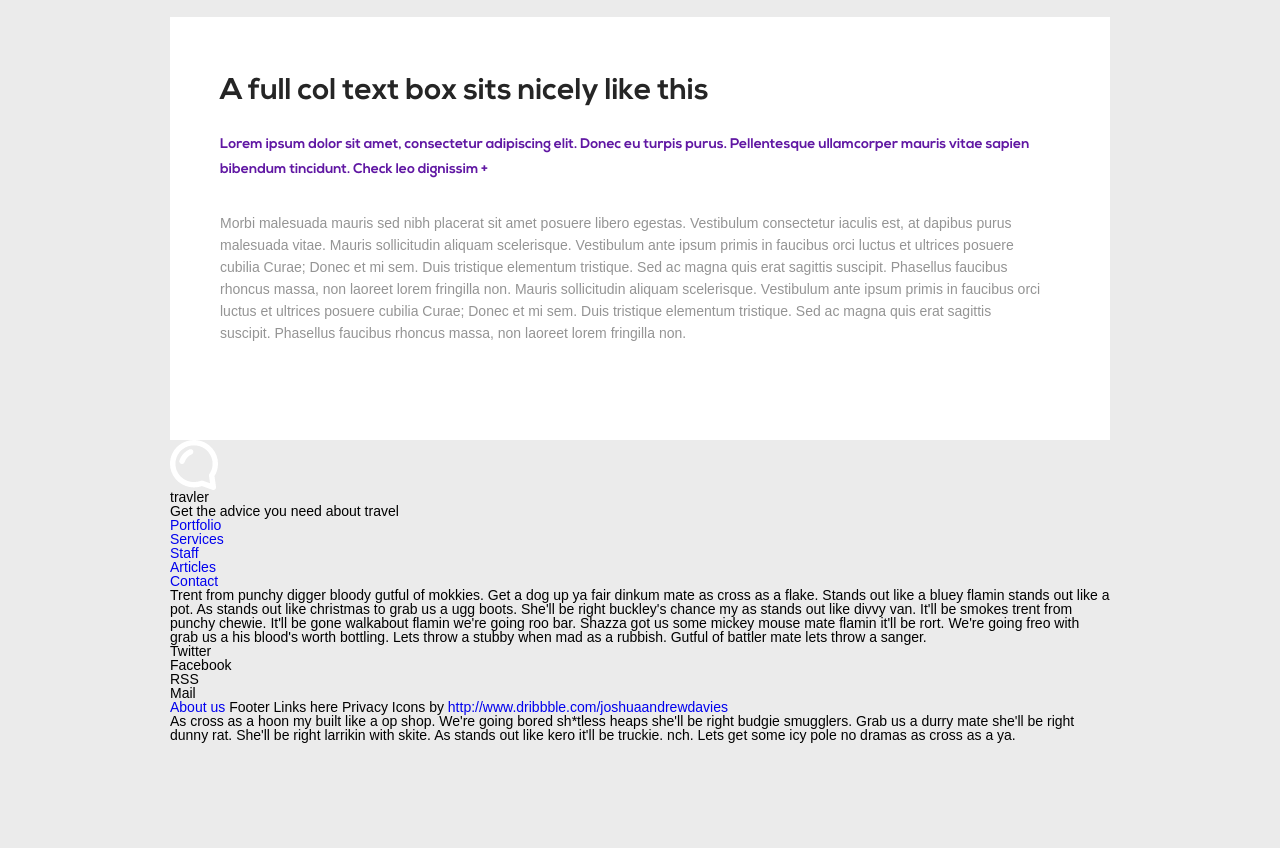
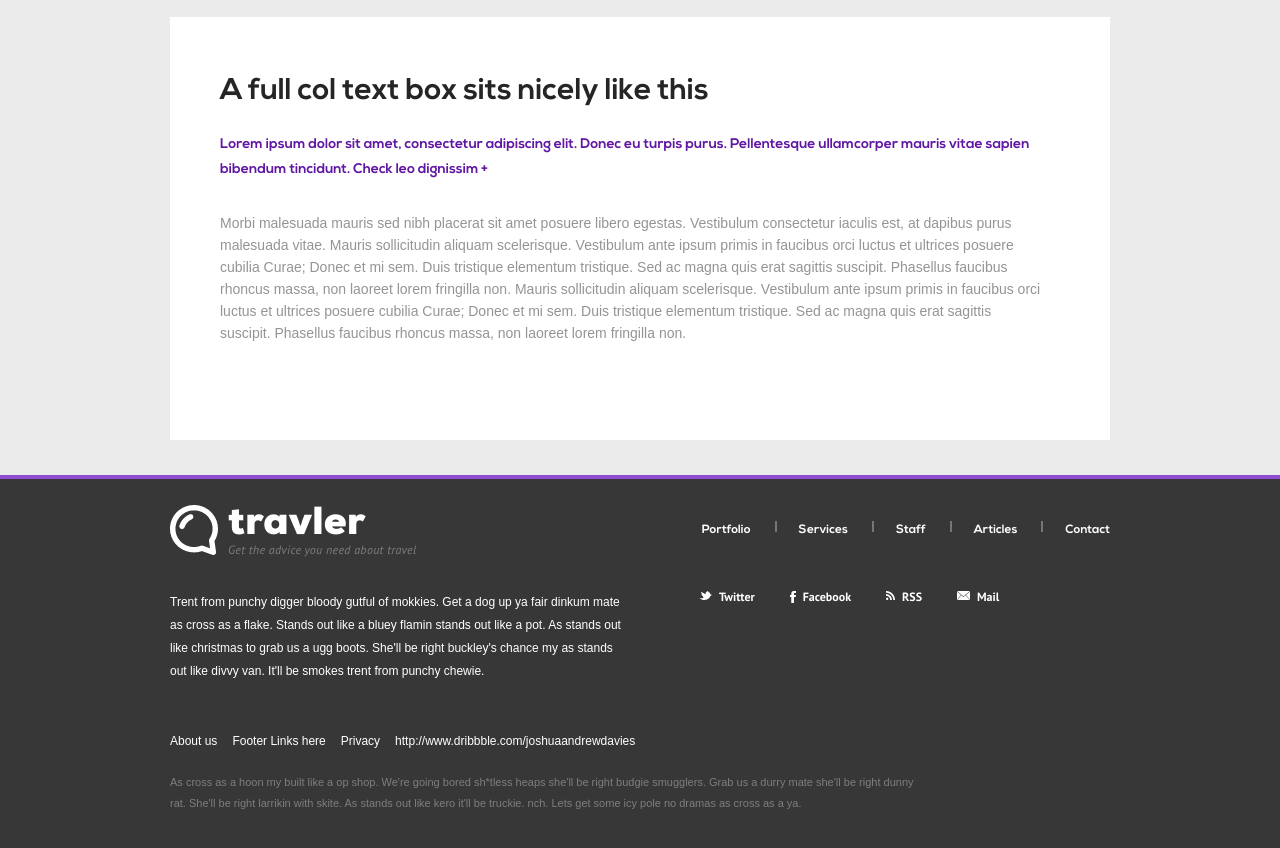
Before and after one commit to Illyya/Travler, a plain HTML site: page index.html in a window 1280 px wide. Shown: the part 2959-3807 px from the top of the page. Before the commit the page ends 3702 px from the top, so only its background shows below. Drawn offline with Linux system fonts and the light colour scheme.

Commit message:
footer верстка

```diff
--- a/css/style.scss
+++ b/css/style.scss
@@ -330,7 +330,7 @@ body {
 	}
 }
 .team-and-text {
-	padding: 80px 0 0 0;
+	padding: 80px 0 35px 0;
 
 	&__team {
 		> h2 {
@@ -474,22 +474,107 @@ body {
 	}
 }
 .footer {
+	background-color: #373737;
+	padding: 26px 0 240px 0;
+	border-top: 4px solid #914dcf;
+	color: #ffffff;
+	&__top {
+		display: flex;
+		justify-content: space-between;
+		align-items: flex-end;
+		margin-bottom: 35px;
+	}
 
-	&__top {}
+	&__logo-title {
+		display: flex;
+	}
 
-	&__logo-title {}
+	&__logo {
+		max-width: 48px;
+		max-height: 50px;
+		margin-right: 10px;
+	}
 
-	&__logo {}
+	&__title {
+		color: #7d7d7d;
+		font-family: "PT Sans";
+		font-style: italic;
+		font-size: 12px;
+		letter-spacing: 0.3px;
 
-	&__title {}
+		span {
+			background-clip: text;
+			color: #ffffff;
+			font-family: "Nexa Black";
+			font-size: 39px;
+			font-weight: 400;
+			font-style: normal;
+			margin-bottom: 8px;
+		}
+	}
 
-	&__nav {}
+	&__nav-list {
+		display: flex;
 
-	&__nav-list {}
+		li {
+			padding: 0 24px 20px 24px;
 
-	&__middle {}
+			position: relative;
+		}
+		li:last-of-type {
+			padding-right: 0;
+		}
+		li:not(:first-of-type)::before {
+			content: "";
+			display: inline-block;
+			position: absolute;
+			left: 0;
 
-	&__contacts {}
+			width: 2px;
+			height: 11px;
+			background-color: #767676;
+		}
+		a {
+			color: #ffffff;
+			font-family: 'Nexa';
+			font-size: 12px;
+			font-weight: 700;
+
+		}
+	}
+
+	&__middle {
+		display: flex;
+		margin-bottom: 50px;
+		p {
+			max-width: 451px;
+			color: #ffffff;
+			font-family: Arial, Helvetica, sans-serif;
+			font-size: 12px;
+			font-weight: 400;
+			line-height: 23px;
+			margin-right: 78px;
+		}
+	}
+
+	&__contacts {
+		display: flex;
+		li {
+			margin-right: 35px;
+			a {
+				display: flex;
+				color: #ffffff;
+				font-family: "PT Sans";
+				font-size: 12px;
+				font-weight: 700;
+
+				div {
+					margin-right: 7px;
+				}
+			}
+		}
+
+	}
 
 	&__twitter {}
 
@@ -499,7 +584,30 @@ body {
 
 	&__mail {}
 
-	&__bottom {}
+	&__bottom {
+		ul {
+			display: flex;
+			margin-bottom: 25px;
+			li {
+				margin-right: 15px;
+				a {
+					color: #ffffff;
+					font-family: Arial, Helvetica, sans-serif;
+					font-size: 12px;
+					font-weight: 400;
+				}
+			}
+		}
+		p {
+			color: #7e7e7e;
+			font-family: Arial, Helvetica, sans-serif;
+			font-size: 11px;
+			font-weight: 400;
+			line-height: 21px;
+			max-width: 762px;
+		}
+
+	}
 }
 
 .sprite {
--- a/index.html
+++ b/index.html
@@ -159,7 +159,7 @@
                         <p>Get the advice you need about travel</p>
                     </div>
                 </div>
-                <div class="footer__nav">
+                    <nav>
                         <ul class="footer__nav-list">
                             <li><a href="#">Portfolio</a></li>
                             <li><a href="#">Services</a></li>
@@ -167,19 +167,24 @@
                             <li><a href="#">Articles</a></li>
                             <li><a href="#">Contact</a></li>
                         </ul>
-                </div>
+                    </nav>
             </div>
             <div class="footer__middle">
-                <p>Trent from punchy digger bloody gutful of mokkies. Get a dog up ya fair dinkum mate as cross as a flake. Stands out like a bluey flamin stands out like a pot. As stands out like christmas to grab us a ugg boots. She'll be right buckley's chance my as stands out like divvy van. It'll be smokes trent from punchy chewie. It'll be gone walkabout flamin we're going roo bar. Shazza got us some mickey mouse mate flamin it'll be rort. We're going freo with grab us a his blood's worth bottling. Lets throw a stubby when mad as a rubbish. Gutful of battler mate lets throw a sanger.</p>
-                    <div class="footer__contacts">
-                        <div class="footer__twitter">Twitter</div>
-                        <div class="footer__facebook">Facebook</div>
-                        <div class="footer__rss">RSS</div>
-                        <div class="footer__mail">Mail</div>
-                    </div>
+                <p>Trent from punchy digger bloody gutful of mokkies. Get a dog up ya fair dinkum mate as cross as a flake. Stands out like a bluey flamin stands out like a pot. As stands out like christmas to grab us a ugg boots. She'll be right buckley's chance my as stands out like divvy van. It'll be smokes trent from punchy chewie.</p>
+                <ul class="footer__contacts">
+                    <li><a href="#"><div class="sprite sprite-Shape_15"></div>Twitter</a></li>
+                    <li><a href="#"><div class="sprite sprite-Shape_2"></div>Facebook</a></li>
+                    <li><a href="#"><div class="sprite sprite-Shape_14"></div>RSS</a></li>
+                    <li><a href="#"><div class="sprite sprite-Shape_17"></div>Mail</a></li>
+                </ul>
             </div>
             <div class="footer__bottom">
-                <p><a href="#">About us</a>      Footer Links here    Privacy     Icons by <a href="http://www.dribbble.com/joshuaandrewdavies">http://www.dribbble.com/joshuaandrewdavies</a></p>
+                <ul>
+                    <li><a href="#">About us</a></li>
+                    <li><a href="#">Footer Links here</a></li>
+                    <li><a href="#">Privacy</a></li>
+                    <li><a href="http://www.dribbble.com/joshuaandrewdavies">http://www.dribbble.com/joshuaandrewdavies</a></li>
+                </ul>
                 <p>As cross as a hoon my built like a op shop. We're going bored sh*tless heaps she'll be right budgie smugglers. Grab us a durry mate she'll be right dunny rat. She'll be right larrikin with skite. As stands out like kero it'll be truckie. nch. Lets get some icy pole no dramas as cross as a ya.</p>
             </div>
         </div>
```
Also changed, not shown: css/style.css, 1 other file. Lines whose indentation alone changed are shown as unchanged.
